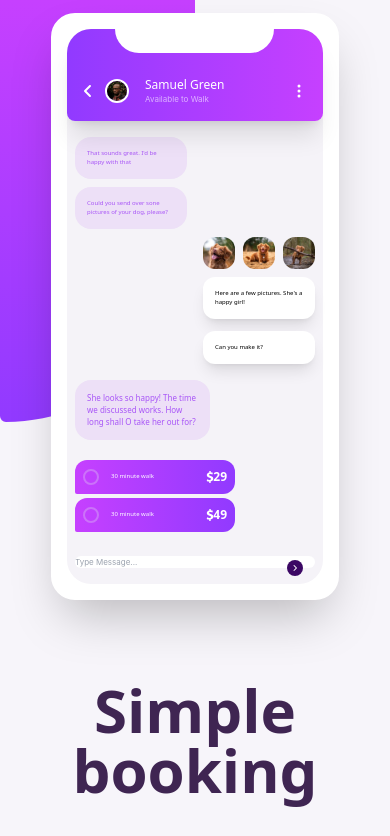
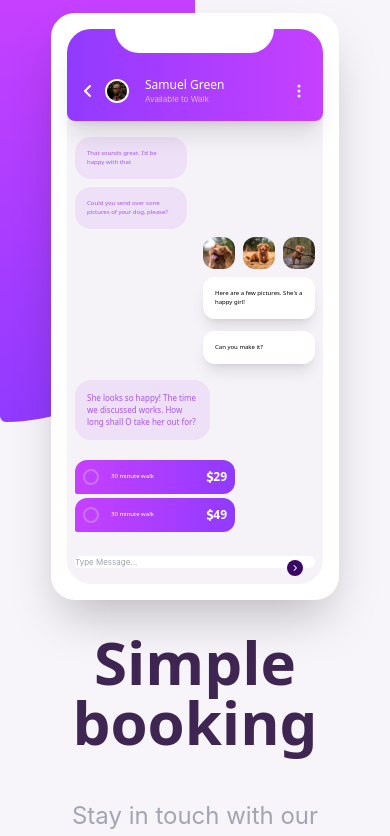
Before and after one commit to EdebaliErman/frontend-mentor-11, a React (Create React App) app: page / in a window 390 px wide. Shown: the top 836 px of the page. Built offline with nearby package versions, Linux system fonts and the light colour scheme.

Commit message:
Latest edits

```diff
--- a/src/App.css
+++ b/src/App.css
@@ -1,12 +1,15 @@
 @tailwind base;
 
-@layer base{
-  html,body{
+@layer base {
+
+  html,
+  body {
     @apply flex justify-center items-center h-full w-full bg-[#f7f5fa]
   }
-  .App{
-    @apply flex justify-center items-center  gap-40 flex-wrap
-    lg:flex-col lg:pt-56
 
+  .App {
+    @apply flex justify-center items-center gap-40 flex-wrap lg:flex-col lg:pt-56
+    /** Geçiş Animasyonu  */
+    transition duration-300 ease-in delay-150
   }
 }
--- a/src/Components/Phone/Phone.css
+++ b/src/Components/Phone/Phone.css
@@ -5,6 +5,6 @@
         @apply
         z-50  relative bg-white
         border-[16px] border-white rounded-3xl w-72 shadow-2xl flex flex-col
-        lg:top-56 lg:m-12
+        lg:top-56
     }
 }
--- a/src/Components/SvgBack/SvgBack.css
+++ b/src/Components/SvgBack/SvgBack.css
@@ -4,5 +4,7 @@
     .svgback {
         @apply z-10 bg-gradient-to-t from-[#913aff] to-[#c640ff] w-[25.00%] h-[85%] top-0 left-0 fixed rounded-b-[19.8rem] lg:rounded-br-full
         lg:w-1/2 lg:h-1/2
+        /** Geçiş Animasyonu  */
+        transition duration-300 ease-in delay-150
     }
 }
```
